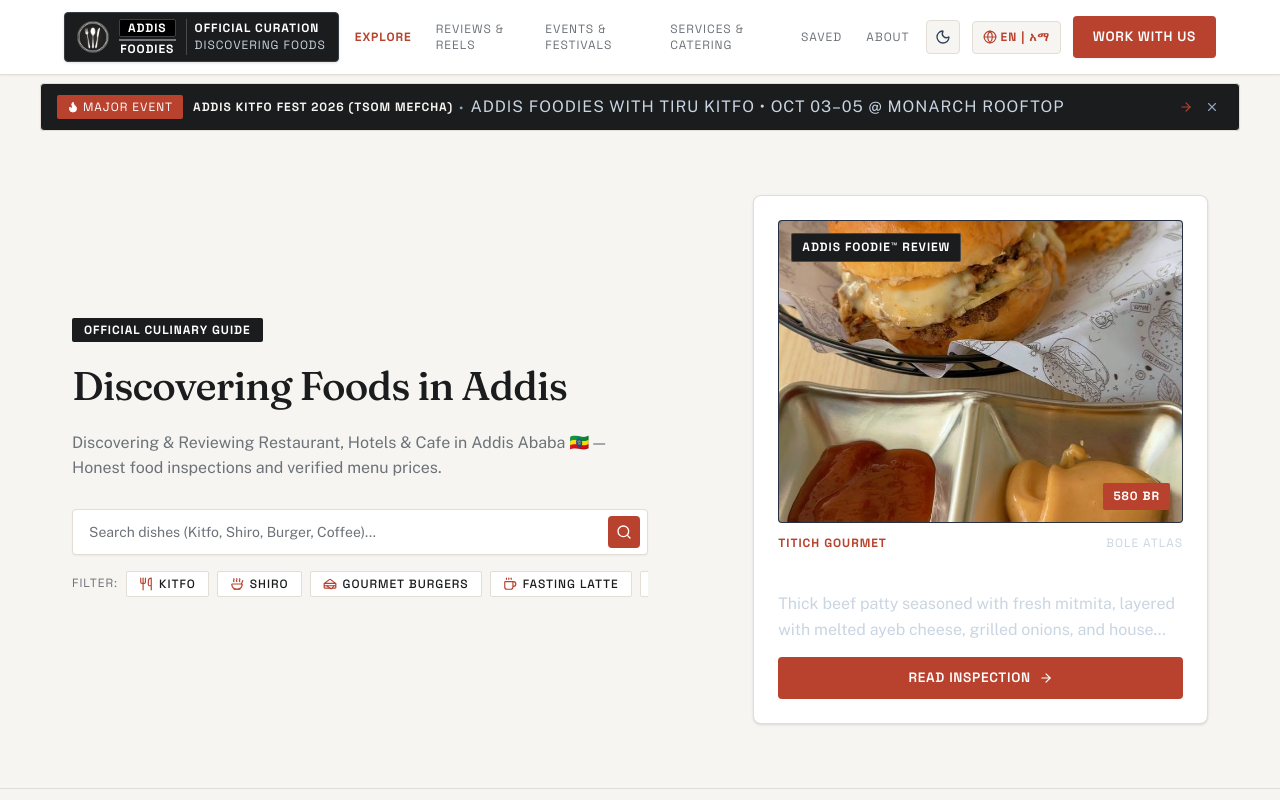
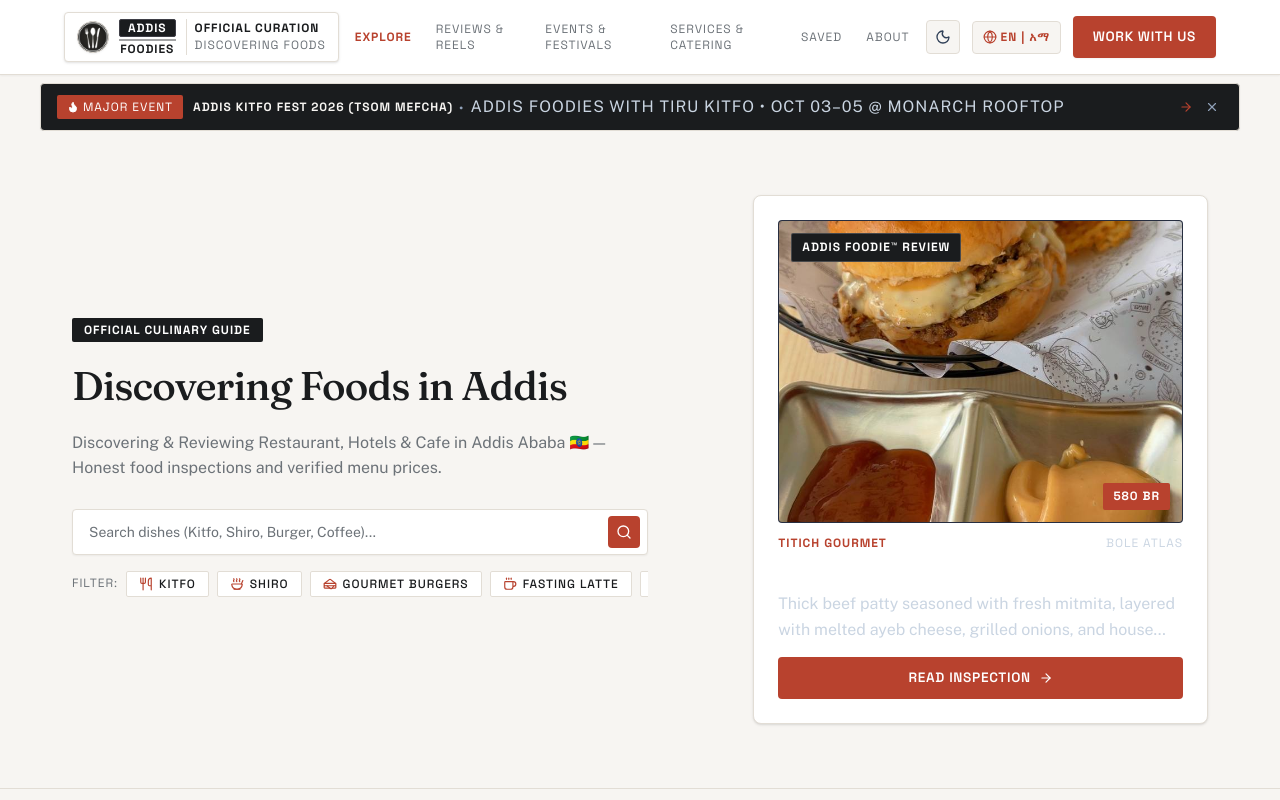
Before and after one commit to Moss-kk/Addis_Foodie, a Next.js app: page / in a window 1280 px wide. Shown: the top 800 px of the page. Built offline with nearby package versions, Linux system fonts and the light colour scheme.

Commit message:
style: enable white background adaptive logo container in light mode

```diff
--- a/src/components/ui/AddisFoodieLogo.tsx
+++ b/src/components/ui/AddisFoodieLogo.tsx
@@ -11,9 +11,9 @@
 export default function AddisFoodieLogo({ size = 'md' }: AddisFoodieLogoProps) {
   return (
     <Link href="/" className="group focus-ring rounded-md flex-shrink-0 inline-block">
-      <div className="bg-[#1A1C1E] border border-[#3A3E42] rounded-md px-2.5 sm:px-3 py-1 sm:py-1.5 shadow-sm transition-all duration-300 flex items-center gap-2 sm:gap-2.5 group-hover:border-white/40">
+      <div className="bg-[var(--bg-surface)] border border-[var(--border-subtle)] rounded-md px-2.5 sm:px-3 py-1 sm:py-1.5 shadow-sm transition-all duration-300 flex items-center gap-2 sm:gap-2.5 group-hover:border-[#B8422E]">
         {/* Circle Logo Icon */}
-        <div className="relative w-6 h-6 sm:w-8 sm:h-8 rounded-full overflow-hidden border border-white/30 flex-shrink-0 bg-black shadow-xs">
+        <div className="relative w-6 h-6 sm:w-8 sm:h-8 rounded-full overflow-hidden border border-[var(--border-subtle)] flex-shrink-0 bg-black shadow-xs">
           <Image
             src="/images/logo.png"
             alt="Addis Foodies Logo"
@@ -22,23 +22,23 @@
           />
         </div>
 
-        {/* Signature Black and White Brand Mark (No Orange) */}
+        {/* Signature Black and White Brand Mark */}
         <div className="flex flex-col items-center justify-center tracking-tight">
-          <div className="bg-black text-white px-1.5 sm:px-2 py-0.5 rounded-xs text-[9px] sm:text-[11px] font-label font-bold uppercase tracking-wider border border-zinc-700 leading-none">
+          <div className="bg-[#1A1C1E] text-white px-1.5 sm:px-2 py-0.5 rounded-xs text-[9px] sm:text-[11px] font-label font-bold uppercase tracking-wider border border-zinc-700 leading-none">
             ADDIS
           </div>
-          <div className="w-full h-[1.5px] bg-white/40 my-0.5" />
-          <div className="text-white text-[8px] sm:text-[10px] font-label font-bold uppercase tracking-widest leading-none">
+          <div className="w-full h-[1.5px] bg-[var(--text-primary)] opacity-40 my-0.5" />
+          <div className="text-[var(--text-primary)] text-[8px] sm:text-[10px] font-label font-bold uppercase tracking-widest leading-none">
             FOODIES
           </div>
         </div>
 
         {/* Tagline Sub-text (Desktop only) */}
-        <div className="hidden md:flex flex-col -space-y-0.5 border-l border-white/20 pl-2 text-left">
-          <span className="text-[9px] font-label font-bold text-white tracking-wider uppercase">
+        <div className="hidden md:flex flex-col -space-y-0.5 border-l border-[var(--border-subtle)] pl-2 text-left">
+          <span className="text-[9px] font-label font-bold text-[var(--text-primary)] tracking-wider uppercase">
             Official Curation
           </span>
-          <span className="text-[8px] font-label text-slate-300 tracking-wider uppercase">
+          <span className="text-[8px] font-label text-[var(--text-secondary)] tracking-wider uppercase">
             Discovering Foods
           </span>
         </div>
```
